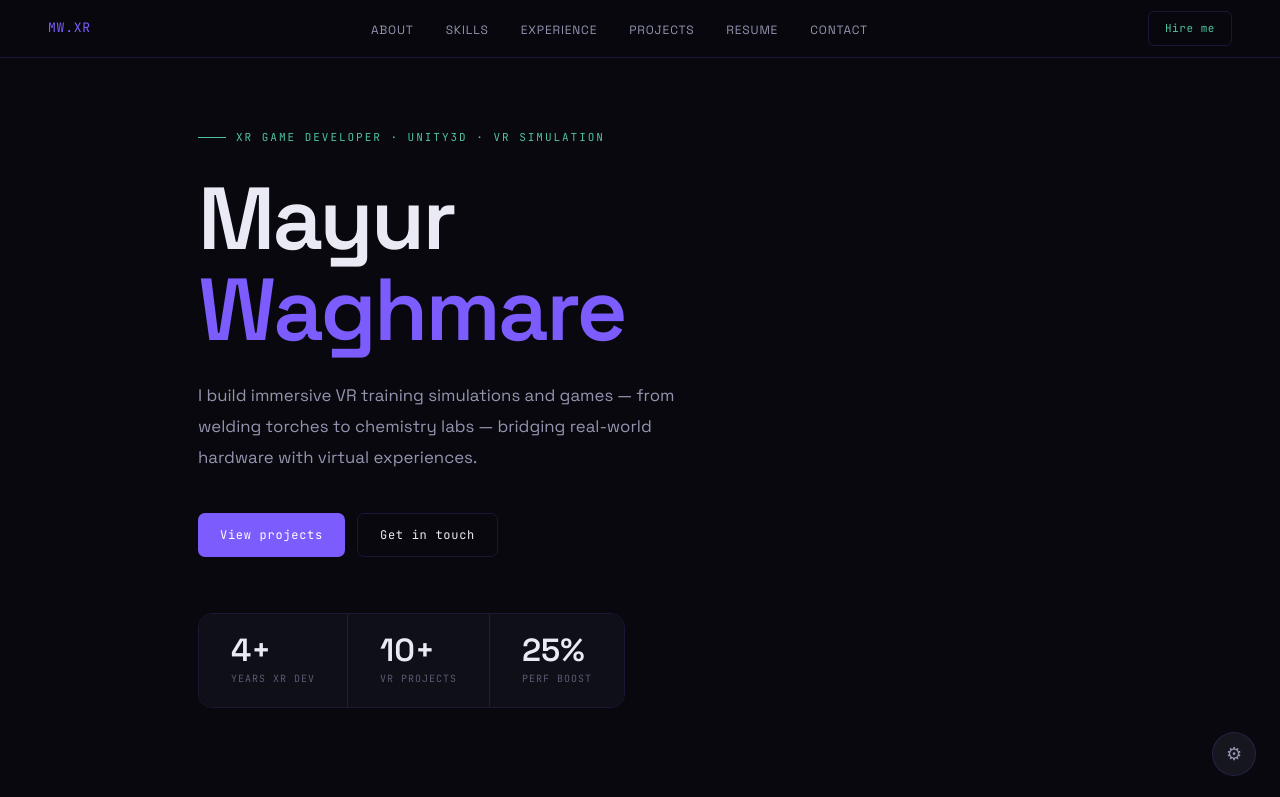
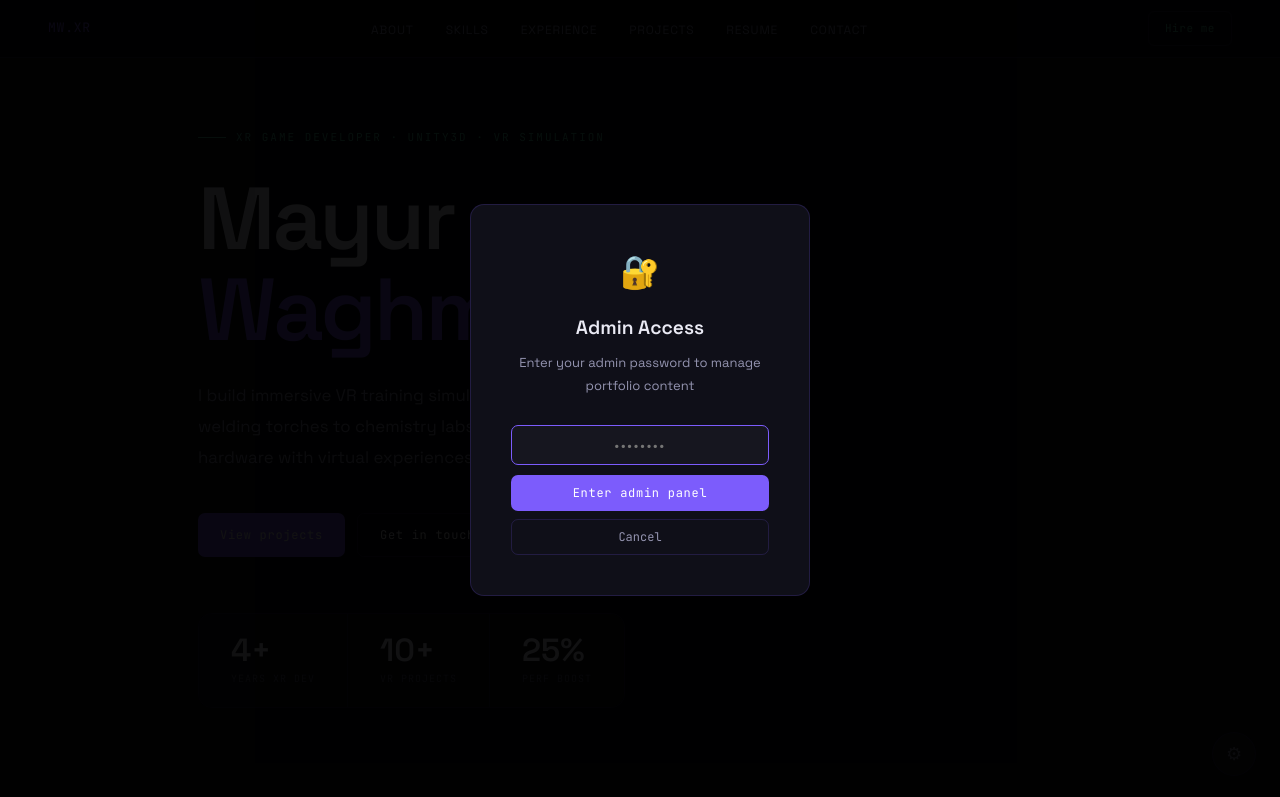
Before and after one commit to Mayur-Waghmare-01/mayur-waghmare.github.io, a plain HTML site: page index.html in a window 1280 px wide. Both pictures are taken after a click on the button "Admin panel". Shown: the top 797 px of the page. Drawn offline with Linux system fonts and the light colour scheme.

Commit message:
changes done

```diff
--- a/index.html
+++ b/index.html
@@ -570,13 +570,6 @@ footer{text-align:center;padding:2.5rem 1.5rem;border-top:1px solid var(--border
 <div class="toast" id="toast"></div>
 
 <!-- FIREBASE SDK -->
-<script>
-// Boot admin button immediately — before Firebase loads
-document.getElementById('admin-toggle').addEventListener('click', function() {
-  if (typeof openLogin === 'function') { openLogin(); }
-  else { alert('Page still loading, please wait a moment and try again.'); }
-});
-</script>
 <script type="module">
 import { initializeApp } from 'https://www.gstatic.com/firebasejs/10.12.0/firebase-app.js';
 import { getFirestore, collection, getDocs, addDoc, updateDoc, deleteDoc, doc, setDoc, getDoc } from 'https://www.gstatic.com/firebasejs/10.12.0/firebase-firestore.js';
@@ -842,6 +835,12 @@ function openLogin() {
   setTimeout(()=>document.getElementById('login-pw').focus(), 100);
 }
 window.openLogin = openLogin;
+
+// ─── ADMIN TOGGLE BUTTON ───
+document.getElementById('admin-toggle').addEventListener('click', function() {
+  openLogin();
+});
+
 function closeLogin() { document.getElementById('login-screen').classList.remove('open'); }
 window.closeLogin = closeLogin;
 function doLogin() {
@@ -1099,7 +1098,8 @@ async function saveDriveResume() {
 }
 window.saveDriveResume = saveDriveResume;
 
-// ─── BOOT ───
+// ─── RENDER RESUME (public) ───
+function renderResumePublic(data) {
   const el = document.getElementById('resume-public-content');
   // Always use Google Drive link — hardcoded + overrideable via Firestore
   const fileId = (data && data.driveId) ? data.driveId : '1E465BLKm27a7jllugbM5hTORcEUvq2fq';
@@ -1125,6 +1125,7 @@ window.saveDriveResume = saveDriveResume;
       </div>
     </div>`;
 }
+window.renderResumePublic = renderResumePublic;
 
 // ─── BOOT ───
 const savedCfg = loadFirebaseConfig();
```
